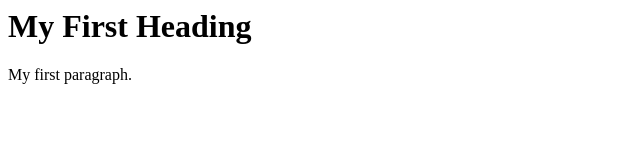
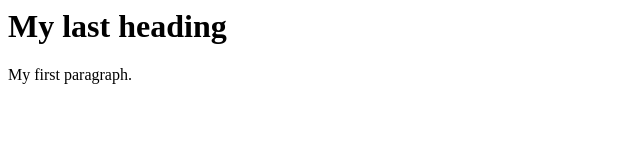
Before and after one commit to gaganarameshsanaba-dev/abc, a plain HTML site: page index.html in a window 1280 px wide. Shown: the whole page, without its empty margins (0-640 px from the left). Drawn offline with Linux system fonts and the light colour scheme.

Commit message:
Update heading in index.html

```diff
--- a/index.html
+++ b/index.html
@@ -1,7 +1,7 @@
 <html>
 <body>
 
-<h1>My First Heading</h1>
+<h1>My last heading</h1>
 <p>My first paragraph.</p>
 
 </body>
```
